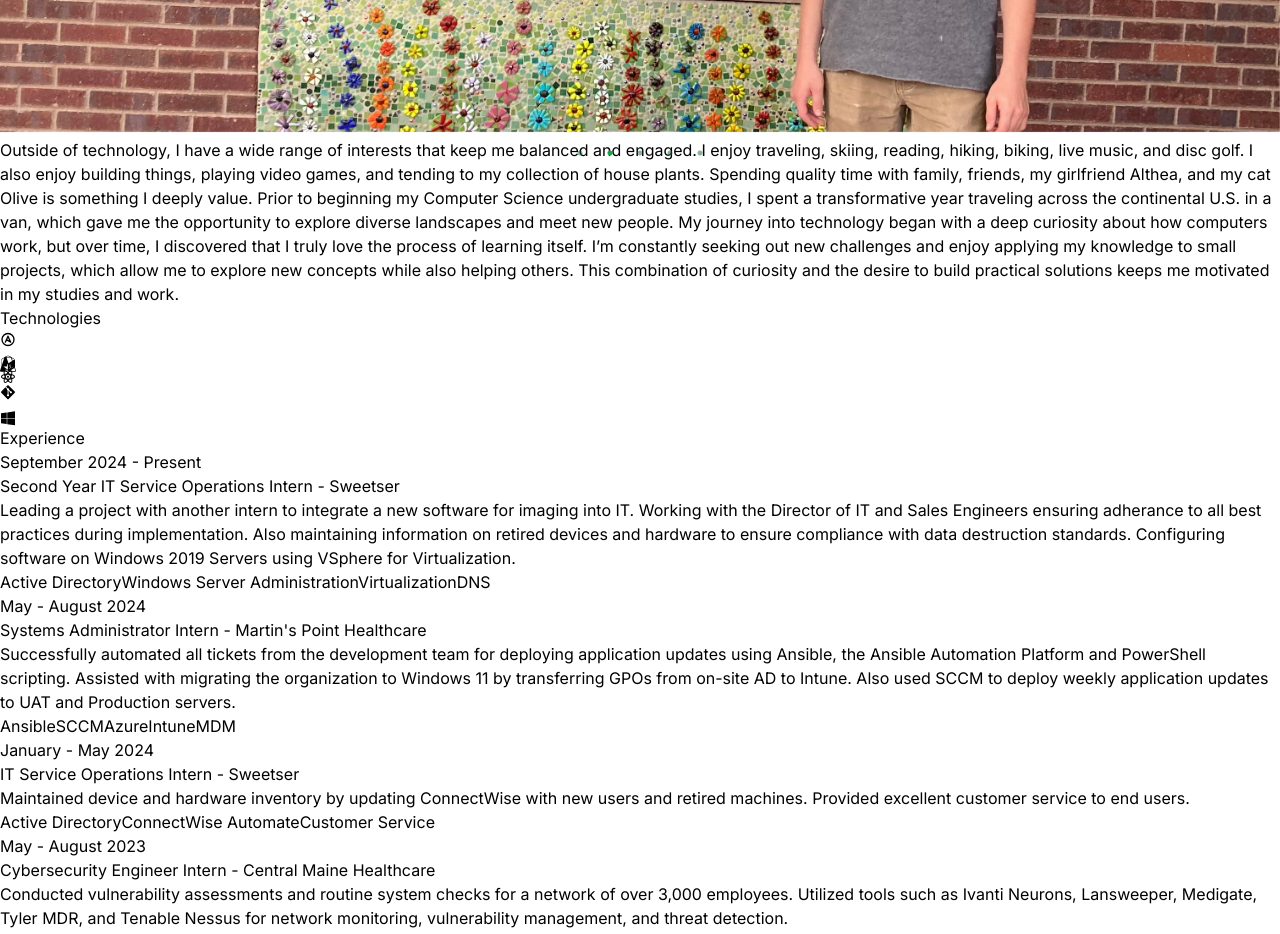
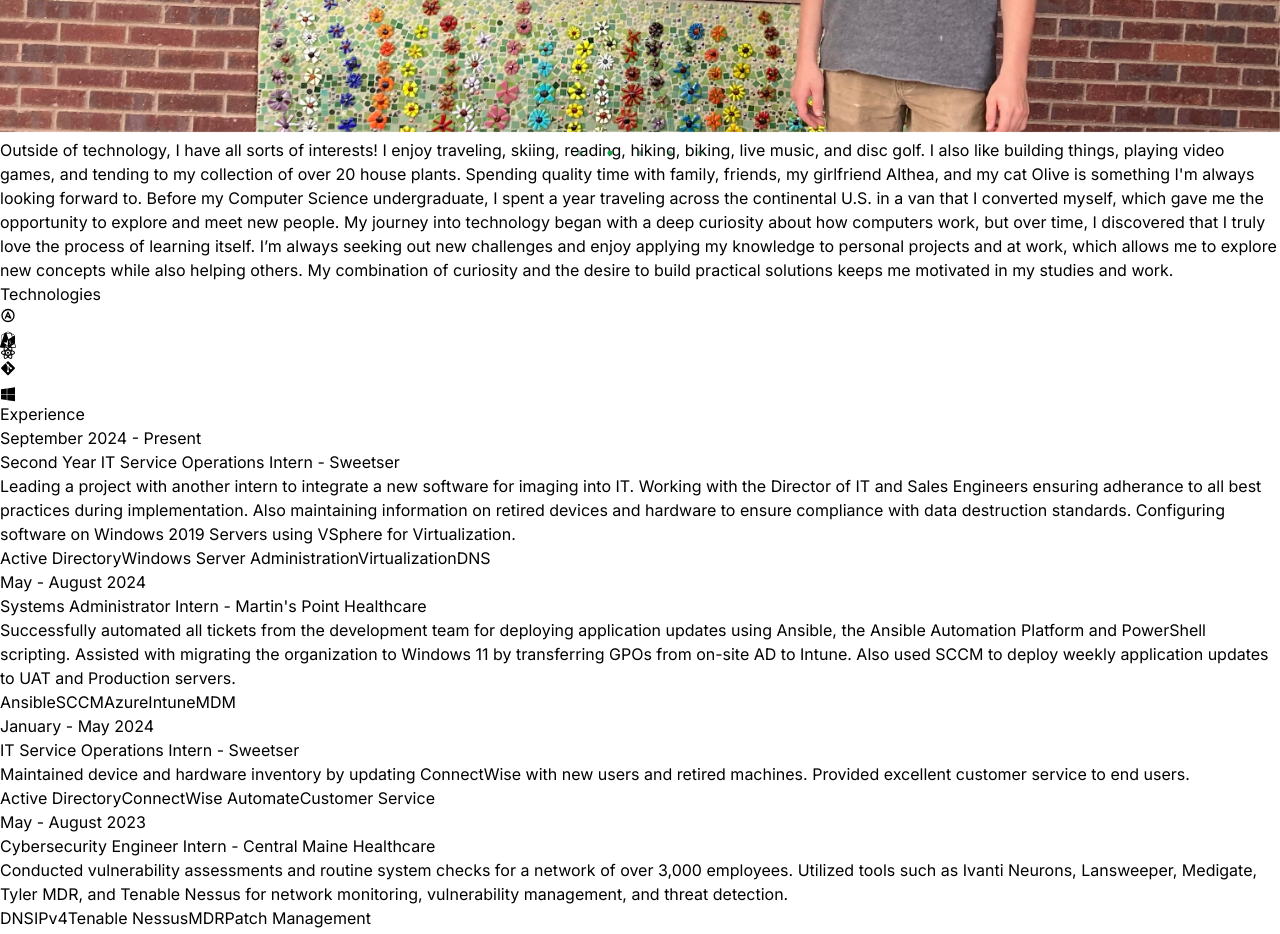
Before and after one commit to EthanGilles/Portfolio, a React (Vite) app: page / in a window 1280 px wide. Shown: the part 1520-2454 px from the top of the page. Built offline with nearby package versions, Linux system fonts and the light colour scheme.

Commit message:
clean up about

```diff
--- a/src/constants/index.js
+++ b/src/constants/index.js
@@ -5,9 +5,8 @@ import project4 from "../assets/projects/project-4.jpg";
 
 export const HERO_CONTENT = `Hi! I'm Ethan. I'm a Senior studying Computer Science at the University of Southern Maine. I have a deep interest in tech, especially in IT, DevOps and Automation. My coursework has given me with experience in building projects using languages like Python and Java, and in my free time I enjoy working with different front-end frameworks and scripting. Professionally, I have experience in IT with automation, completing a project to automate updates using PowerShell and Ansible during my last summer internship. I'm excited to be starting my career in the tech industry and look forward to learning more!`;
 
-export const ABOUT_TEXT = `Outside of technology, I have a wide range of interests that keep me balanced and engaged. I enjoy traveling, skiing, reading, hiking, biking, live music, and disc golf. I also enjoy building things, playing video games, and tending to my collection of house plants. Spending quality time with family, friends, my girlfriend Althea, and my cat Olive is something I deeply value. Prior to beginning my Computer Science undergraduate studies, I spent a transformative year traveling across the continental U.S. in a van, which gave me the opportunity to explore diverse landscapes and meet new people.
-
-My journey into technology began with a deep curiosity about how computers work, but over time, I discovered that I truly love the process of learning itself. I’m constantly seeking out new challenges and enjoy applying my knowledge to small projects, which allow me to explore new concepts while also helping others. This combination of curiosity and the desire to build practical solutions keeps me motivated in my studies and work.`;
+export const ABOUT_TEXT = `Outside of technology, I have all sorts of interests! I enjoy traveling, skiing, reading, hiking, biking, live music, and disc golf. I also like building things, playing video games, and tending to my collection of over 20 house plants. Spending quality time with family, friends, my girlfriend Althea, and my cat Olive is something I'm always looking forward to. Before my Computer Science undergraduate, I spent a year traveling across the continental U.S. in a van that I converted myself, which gave me the opportunity to explore and meet new people.
+My journey into technology began with a deep curiosity about how computers work, but over time, I discovered that I truly love the process of learning itself. I’m always seeking out new challenges and enjoy applying my knowledge to personal projects and at work, which allows me to explore new concepts while also helping others. My combination of curiosity and the desire to build practical solutions keeps me motivated in my studies and work. `;
 
 export const EXPERIENCES = [
   {
```
